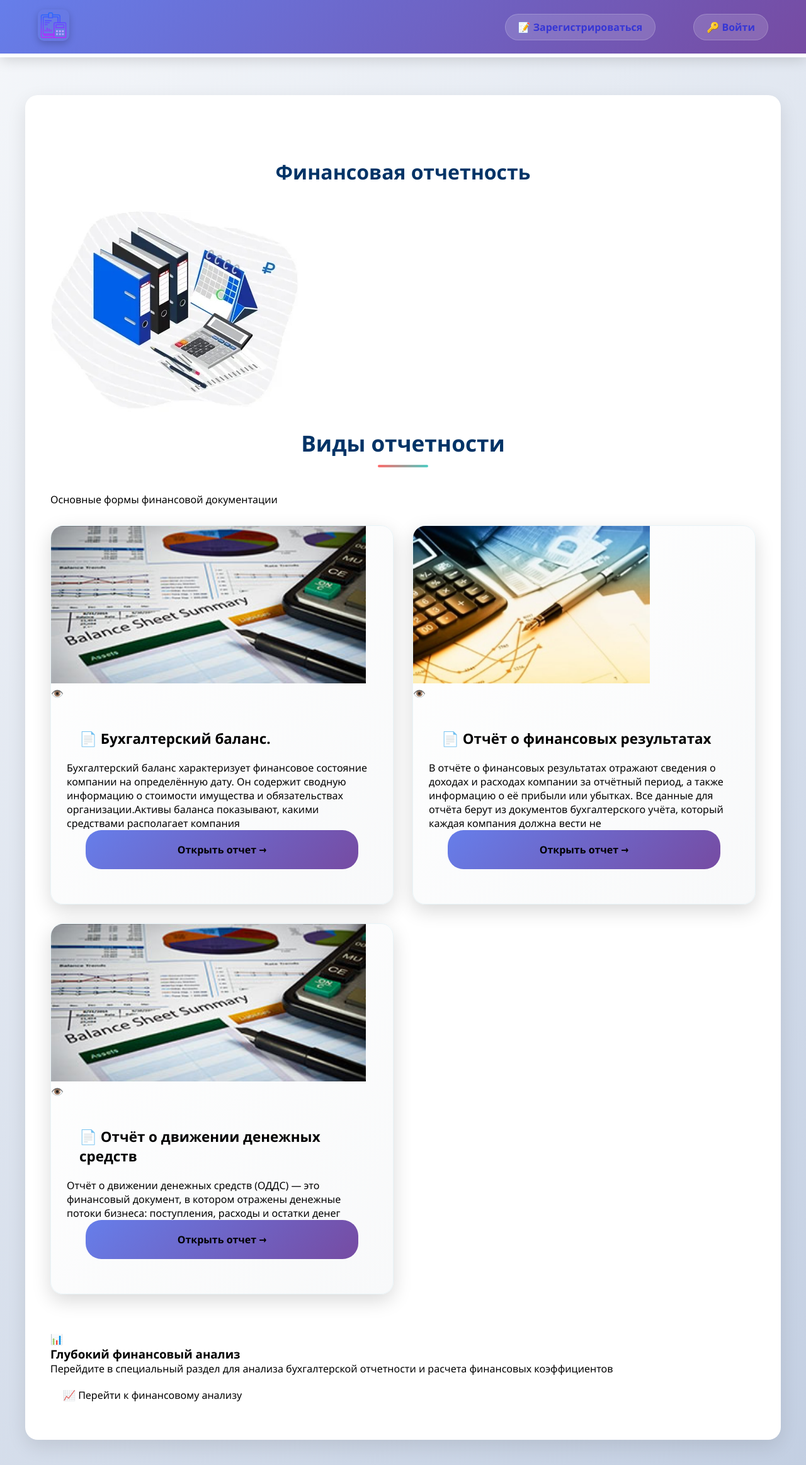
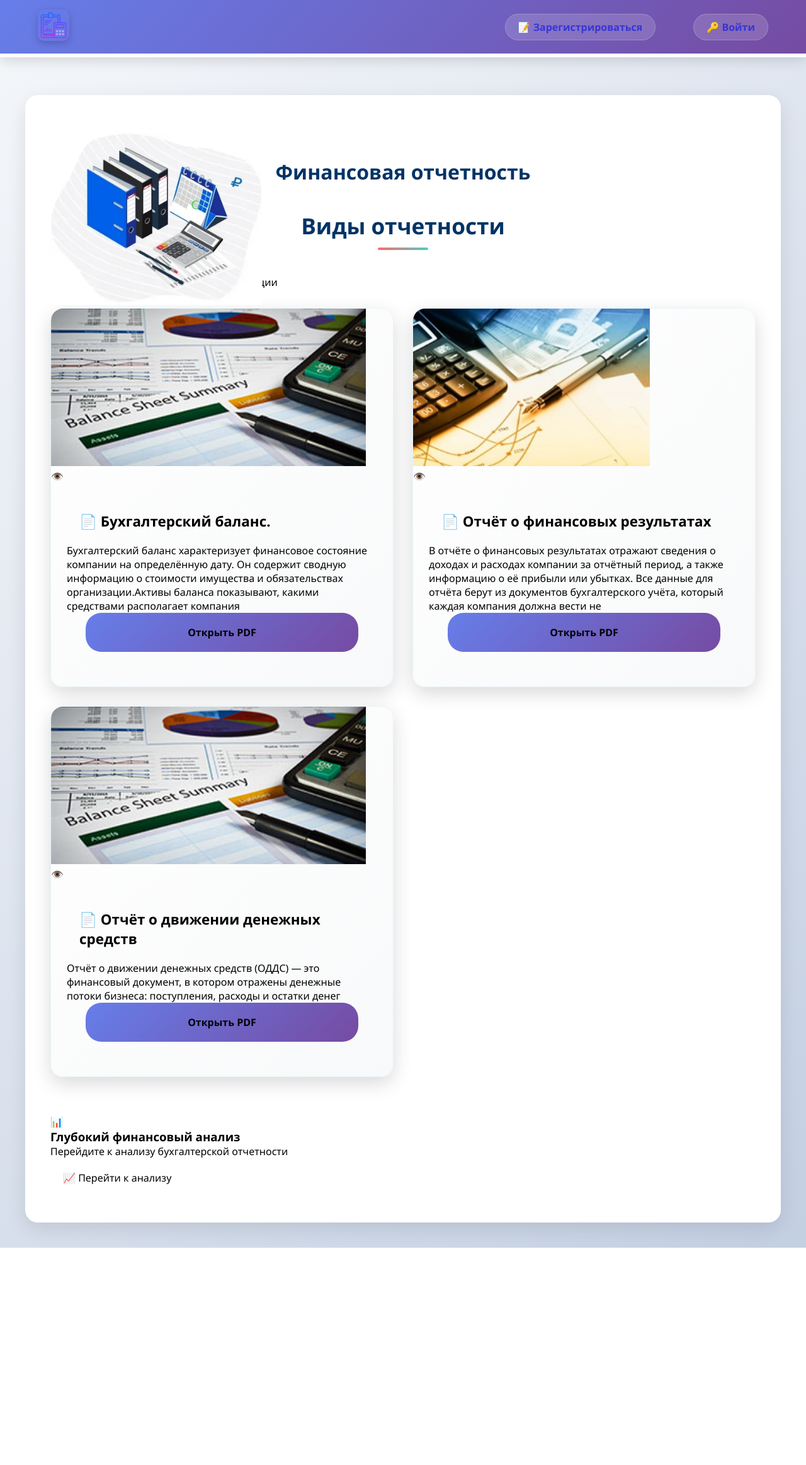
Before and after one commit to yana7777777/financial_analysis, a Django app: page / in a window 1280 px wide. Shown: the whole page at 63% size. After the commit the page ends 1981 px from the top, so only its background shows below. Run offline with Django 5.2, Linux system fonts and the light colour scheme; data comes from the database, SQL or seed files in the repository; both versions use the stored data as it was after the commit.

Commit message:
added new_project

```diff
--- a/skills/models.py
+++ b/skills/models.py
@@ -5,6 +5,7 @@
     title = models.CharField(max_length=100)
     description = models.CharField(max_length=250)
     image = models.ImageField('skills/images/')
+    pdf_file = models.FileField(upload_to='skills/pdf/', blank=True, null=True)
     url = models.URLField(blank=True)
 
     def __str__(self):
--- a/skills/static/css/style3.css
+++ b/skills/static/css/style3.css
@@ -761,6 +761,28 @@
     max-width: 1200px;
     margin: 0 auto;
     padding: 20px;
+}
+
+/*-----18/11/2025----skills--index.html-------*/
+
+.financial-container {
+    position: relative;
+}
+
+.financial-hero {
+    position: absolute;
+    top: 20px;
+    left: 0;
+    right: 0;
+    z-index: 1;
+}
+
+.hero-image {
+    width: 30%;
+    max-width: 500px;
+    height: auto;
+    display: block;
+    margin: 0;
 }
 
 /* Заголовок */
--- a/skills/templates/skills/base.html
+++ b/skills/templates/skills/base.html
@@ -167,12 +167,12 @@
     // Добавляем подсказку о возможности перетаскивания
     const menuItems = document.querySelectorAll('.menu_total li');
     menuItems.forEach(item => {
-        item.setAttribute('title', 'Перетащите для изменения порядка');
+        item.setAttribute('title', 'Перетаскиваем для изменения порядка');
         item.style.cursor = 'grab';
     });
 });
 
-// Функция для бургер-меню (если еще не добавлена)
+// Функция для бургер-меню
 function toggleMenu() {
     const menu = document.getElementById('mainMenu');
     menu.classList.toggle('show');
--- a/skills/templates/skills/index.html
+++ b/skills/templates/skills/index.html
@@ -4,18 +4,15 @@
 {% block content %}
 
 <div class="financial-container">
-    <!-- Заголовок -->
     <div class="financial-header">
         <h1 class="financial-title">Финансовая отчетность</h1>
         <div class="title-decoration"></div>
     </div>
 
-    <!-- Главное изображение -->
     <div class="financial-hero">
         <img src="{% static 'skills/wc.jpg' %}" alt="Финансовая отчетность" class="hero-image">
     </div>
 
-    <!-- Виды отчетности -->
     <div class="reports-section">
         <div class="section-header">
             <h2 class="section-title">Виды отчетности</h2>
@@ -33,15 +30,33 @@
                 </div>
                 <div class="card-content">
                     <h3 class="card-title">
-                        <a href="{{ project.url }}" target="_blank" class="title-link">
-                            📄 {{ project.title }}
-                        </a>
+                        {% if project.pdf_file %}
+                            <a href="{{ project.pdf_file.url }}" target="_blank" class="title-link">
+                                📄 {{ project.title }}
+                            </a>
+                        {% elif project.url %}
+                            <a href="{{ project.url }}" target="_blank" class="title-link">
+                                🌐 {{ project.title }}
+                            </a>
+                        {% else %}
+                            <span class="title-link">📁 {{ project.title }}</span>
+                        {% endif %}
                     </h3>
+
                     <p class="card-description">{{ project.description }}</p>
+
                     <div class="card-actions">
-                        <a href="{{ project.url }}" target="_blank" class="view-button">
-                            Открыть отчет →
-                        </a>
+                        {% if project.pdf_file %}
+                            <a href="{{ project.pdf_file.url }}" target="_blank" class="view-button">
+                                Открыть PDF
+                            </a>
+                        {% elif project.url %}
+                            <a href="{{ project.url }}" target="_blank" class="view-button">
+                                Перейти на сайт
+                            </a>
+                        {% else %}
+                            <span class="view-button disabled">Недоступно</span>
+                        {% endif %}
                     </div>
                 </div>
             </div>
@@ -49,20 +64,18 @@
         </div>
     </div>
 
-    <!-- Блок перехода на финансовый анализ -->
     <div class="analysis-cta">
         <div class="cta-card">
             <div class="cta-icon">📊</div>
             <div class="cta-content">
                 <h3 class="cta-title">Глубокий финансовый анализ</h3>
-                <p class="cta-text">Перейдите в специальный раздел для анализа бухгалтерской отчетности и расчета финансовых коэффициентов</p>
+                <p class="cta-text">Перейдите к анализу бухгалтерской отчетности</p>
                 <a href="{% url 'financial_analysis_page' %}" class="cta-button">
-                    <span class="button-icon">📈</span>
-                    Перейти к финансовому анализу
+                    📈 Перейти к анализу
                 </a>
             </div>
         </div>
     </div>
 </div>
 
-{%  endblock %}
+{% endblock %}
```
Also changed, not shown: other parts of skills/static/css/style3.css (+58 -10 lines), todo/templates/todo/tododetails.html (deleted, +0 -14 lines), db.sqlite3, skills/migrations/0002_skills_pdf_file.py (added), 4 other files.
